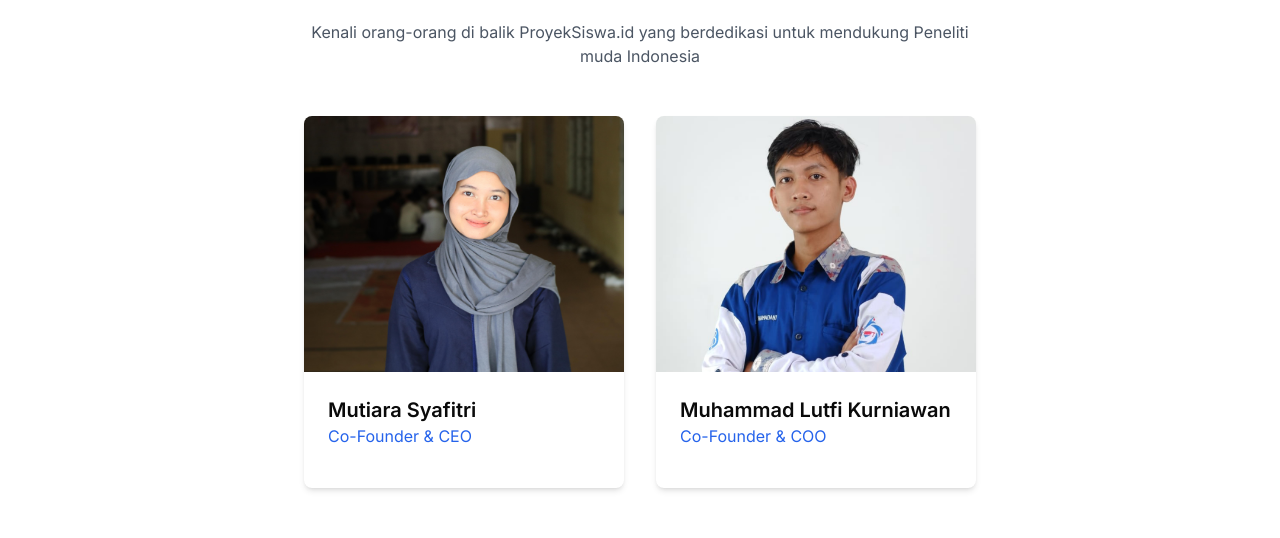
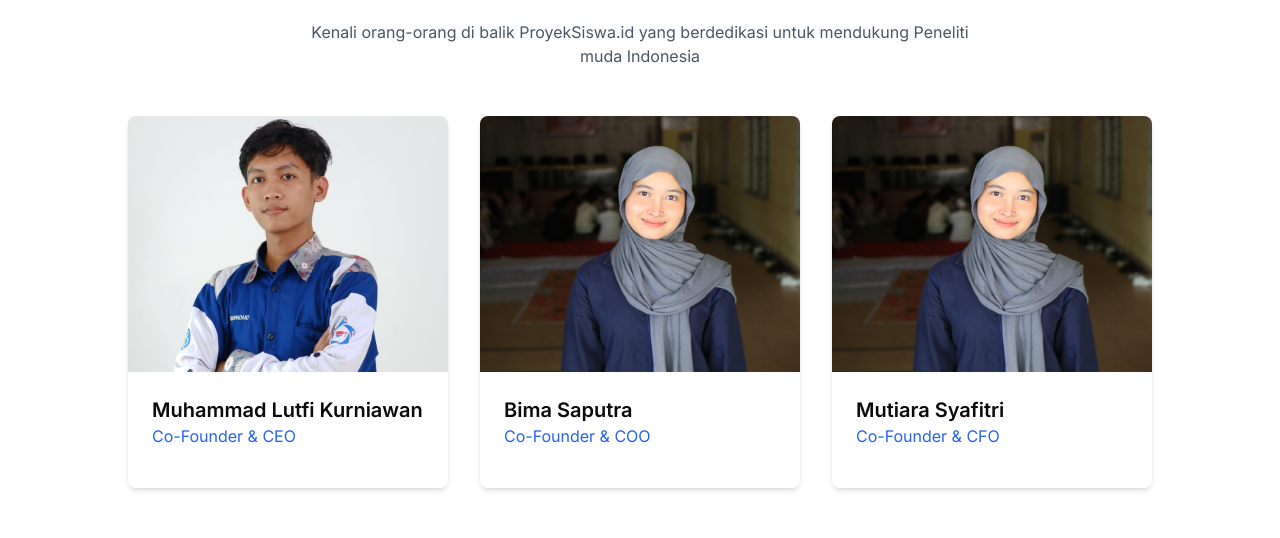
Before and after one commit to thelutfiganteng/proyeksiswaupdate, a Next.js app: page /about in a window 1280 px wide. Shown: the part 1693-2231 px from the top of the page. Built offline with nearby package versions, Linux system fonts and the light colour scheme.

Commit message:
Perubahan informasi Level Manager

```diff
--- a/app/about/page.tsx
+++ b/app/about/page.tsx
@@ -11,18 +11,23 @@ import { CheckCircle2, Heart, Mail, MapPin, Phone } from "lucide-react"
 export default function AboutPage() {
   const teamMembers = [
     {
-      name: "Mutiara Syafitri",
+      name: "Muhammad Lutfi Kurniawan",
       role: "Co-Founder & CEO",
+      image: "/images/team/lutfi.png",
+
+    },
+    {
+      name: "Bima Saputra",
+      role: "Co-Founder & COO",
       image: "/images/team/mutiara.jpeg",
 
     },
     {
-      name: "Muhammad Lutfi Kurniawan",
-      role: "Co-Founder & COO",
-      image: "/images/team/lutfi.png",
+      name: "Mutiara Syafitri",
+      role: "Co-Founder & CFO",
+      image: "/images/team/mutiara.jpeg",
 
     },
-
   ]
 
   const partners = [
```
